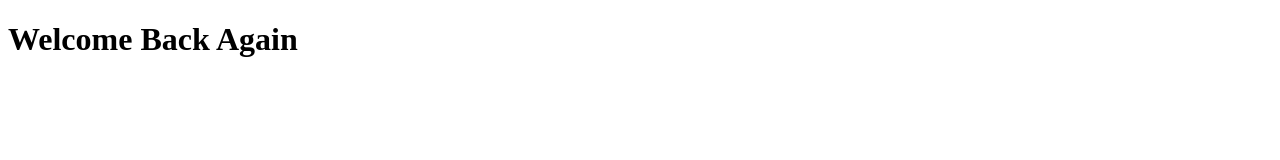
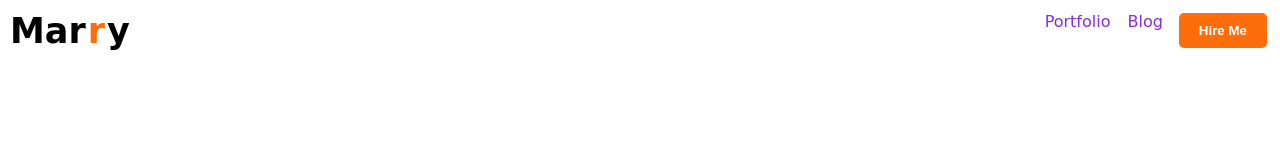
Before and after one commit to akashpk41/developer-portfolio-2024-, a plain HTML site: page index.html in a window 1280 px wide. Drawn offline with Linux system fonts and the light colour scheme; a web font is replaced by a local one.

Commit message:
created css file and navbar added

```diff
--- a/index.html
+++ b/index.html
@@ -1,17 +1,31 @@
 <!DOCTYPE html>
 <html lang="en">
   <head>
-     <meta charset="UTF-8">
-     <meta name="viewport" content="width=device-width, initial-scale=1.0">
+    <meta charset="UTF-8" />
+    <meta name="viewport" content="width=device-width, initial-scale=1.0" />
     <title>Developer Portfolio</title>
+    <link rel="preconnect" href="https://fonts.googleapis.com" />
+    <link rel="preconnect" href="https://fonts.gstatic.com" crossorigin />
+    <link
+      href="https://fonts.googleapis.com/css2?family=Briem+Hand:wght@100..900&family=Poetsen+One&display=swap"
+      rel="stylesheet"
+    />
+    <link rel="stylesheet" href="styles.css" />
   </head>
   <body>
     <header>
-          <h1>Welcome Back Again</h1>
+      <nav>
+        <h3 class="nav-title">Mar<span class="text-primary">r</span>y</h3>
+
+        <ul>
+          <li><a href="">Portfolio</a></li>
+          <li><a href="">Blog</a></li>
+          <li><button class="btn-primary" >Hire Me</button></li>
+        </ul>
+      </nav>
     </header>
 
     <main></main>
     <footer></footer>
-
   </body>
 </html>
--- /dev/null
+++ b/styles.css
@@ -0,0 +1,48 @@
+/* shared styles */
+* {
+     margin: 1px;
+     padding: 1px;
+}
+body {
+     font-family:  cursive;
+     font-optical-sizing: auto;
+   }
+/* nav related styles */
+nav{
+     display:  flex;
+}
+.nav-title {
+     font-size: 35px;
+     font-weight: bold;
+}
+
+.text-primary {
+     color : #FD6E0A
+}
+nav {
+     display: flex;
+     justify-content: space-between;
+     align-items: center;
+}
+nav > ul {
+     display:  flex;
+}
+nav li {
+    list-style:  none;
+    margin-left: 10px;
+}
+
+nav a {
+     text-decoration:  none;
+     color: blueviolet;
+}
+.btn-primary {background: #FD6E0A
+     ;
+     color:  white;
+     padding:
+     10px 20px;
+     border : none;
+     border-radius: 5px;
+     font-weight: bold;
+     cursor: grab;
+}
```
Lines whose indentation alone changed are shown as unchanged.
